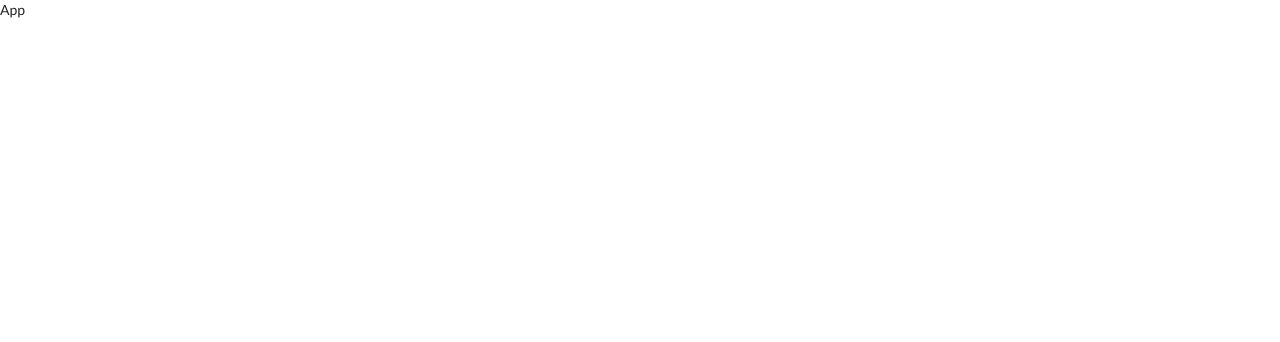
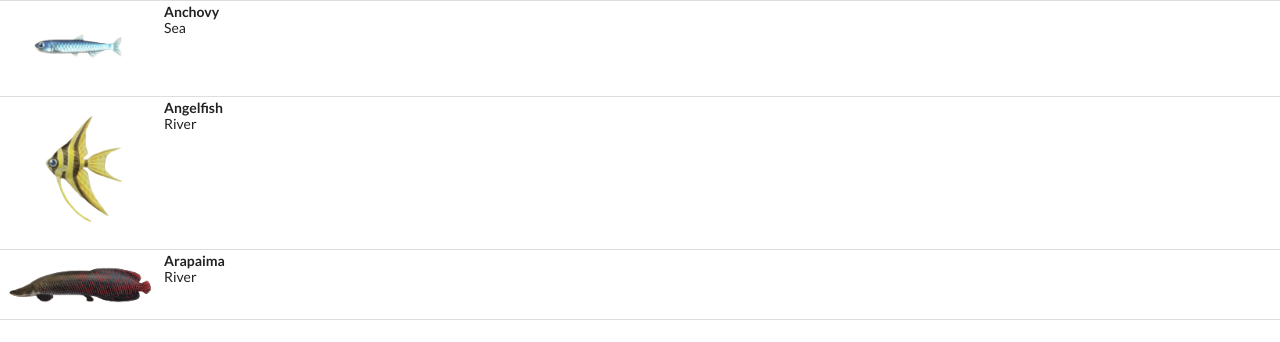
Before and after one commit to js12121212/ACNHTracker, a React (Create React App) app: page / in a window 1280 px wide. Shown: the top 342 px of the page. Built offline with nearby package versions, Linux system fonts and the light colour scheme.

Commit message:
Removed LazyLoad for now

```diff
--- a/src/components/App.js
+++ b/src/components/App.js
@@ -1,7 +1,12 @@
 import React from "react";
+import MuseumItems from "./MuseumItems";
 
 const App = () => {
-  return <div>App</div>;
+  return (
+    <div>
+      <MuseumItems />
+    </div>
+  );
 };
 
 export default App;
--- a/src/components/Loading.js
+++ b/src/components/Loading.js
@@ -2,7 +2,7 @@ import React from "react";
 
 const Loading = () => {
   return (
-    <div className="post loading">
+    <div className="item loading">
       <h5>Loading...</h5>
     </div>
   );
--- /dev/null
+++ b/src/components/MuseumItems.js
@@ -0,0 +1,30 @@
+import React from "react";
+import fish from "../data/fish.js";
+// import LazyLoad from "react-lazyload";
+// import Loading from "./Loading";
+
+class MuseumItems extends React.Component {
+  renderList() {
+    return fish.map((item) => {
+      return (
+        <div className="item" key={item.image}>
+          <img className="ui small image" src={`/images/fish/${item.image}`} />
+          <div className="content">
+            <div className="header">{item.name}</div>
+            {item.location}
+          </div>
+        </div>
+      );
+    });
+  }
+
+  render() {
+    return (
+      <div>
+        <div className="ui celled list">{this.renderList()}</div>
+      </div>
+    );
+  }
+}
+
+export default MuseumItems;
```
